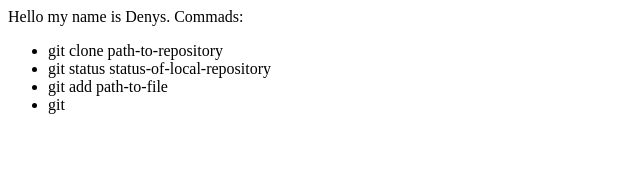
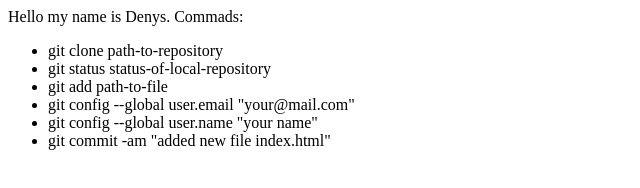
Before and after one commit to GodOfAsgard/git-lesson, a plain HTML site: page index.html in a window 1280 px wide. Shown: the whole page, without its empty margins (0-640 px from the left). Drawn offline with Linux system fonts and the light colour scheme.

Commit message:
added new file index.html

```diff
--- a/index.html
+++ b/index.html
@@ -9,7 +9,9 @@
 			<li> git clone path-to-repository</li>
 			<li> git status status-of-local-repository</li>
 			<li> git add path-to-file</li>
-			<li> git </li>
+			<li> git config --global user.email "your@mail.com"</li>
+			<li> git config --global user.name "your name"</li>
+			<li> git commit -am "added new file index.html"</li>
 		</ul>
 	</div>
 </body>
```
